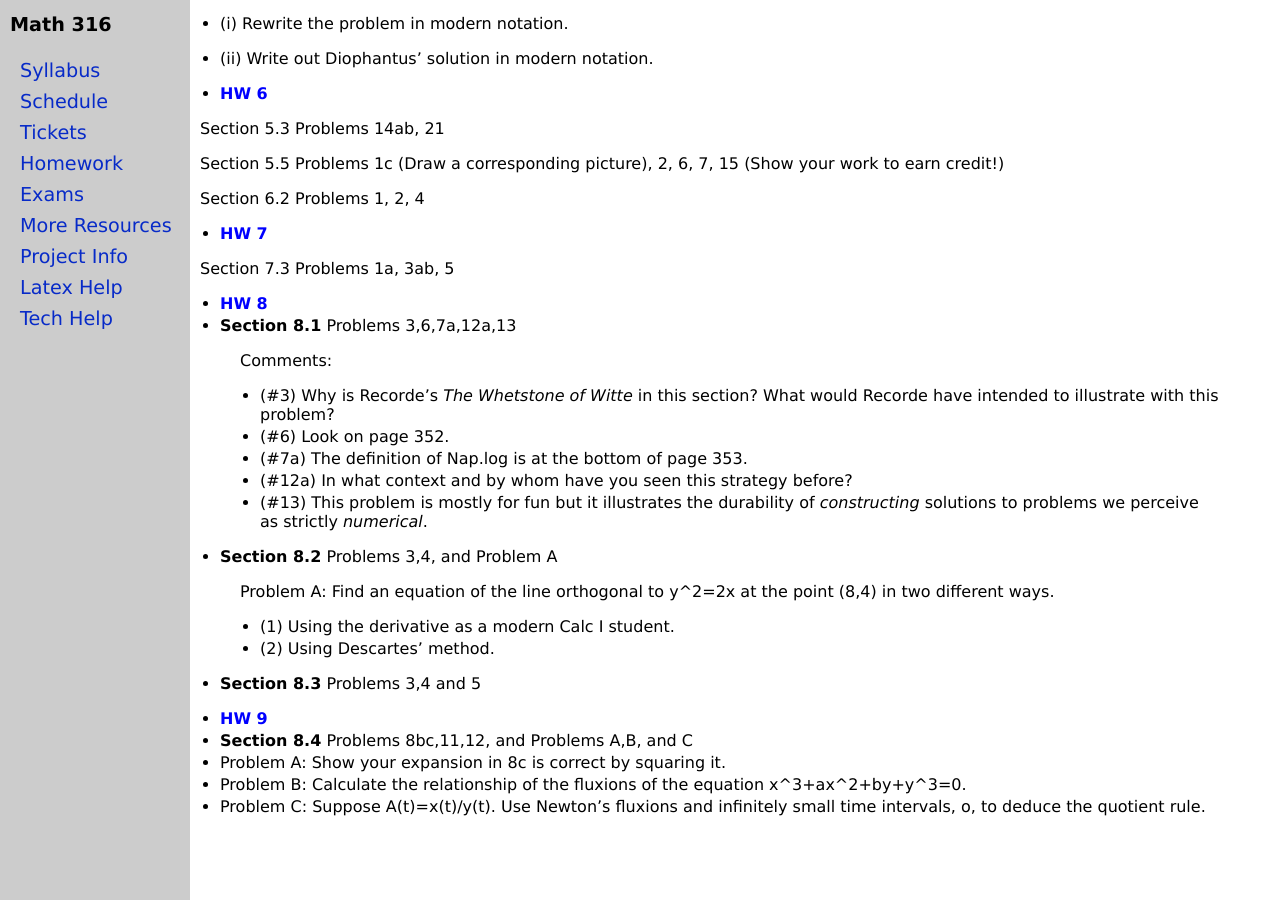
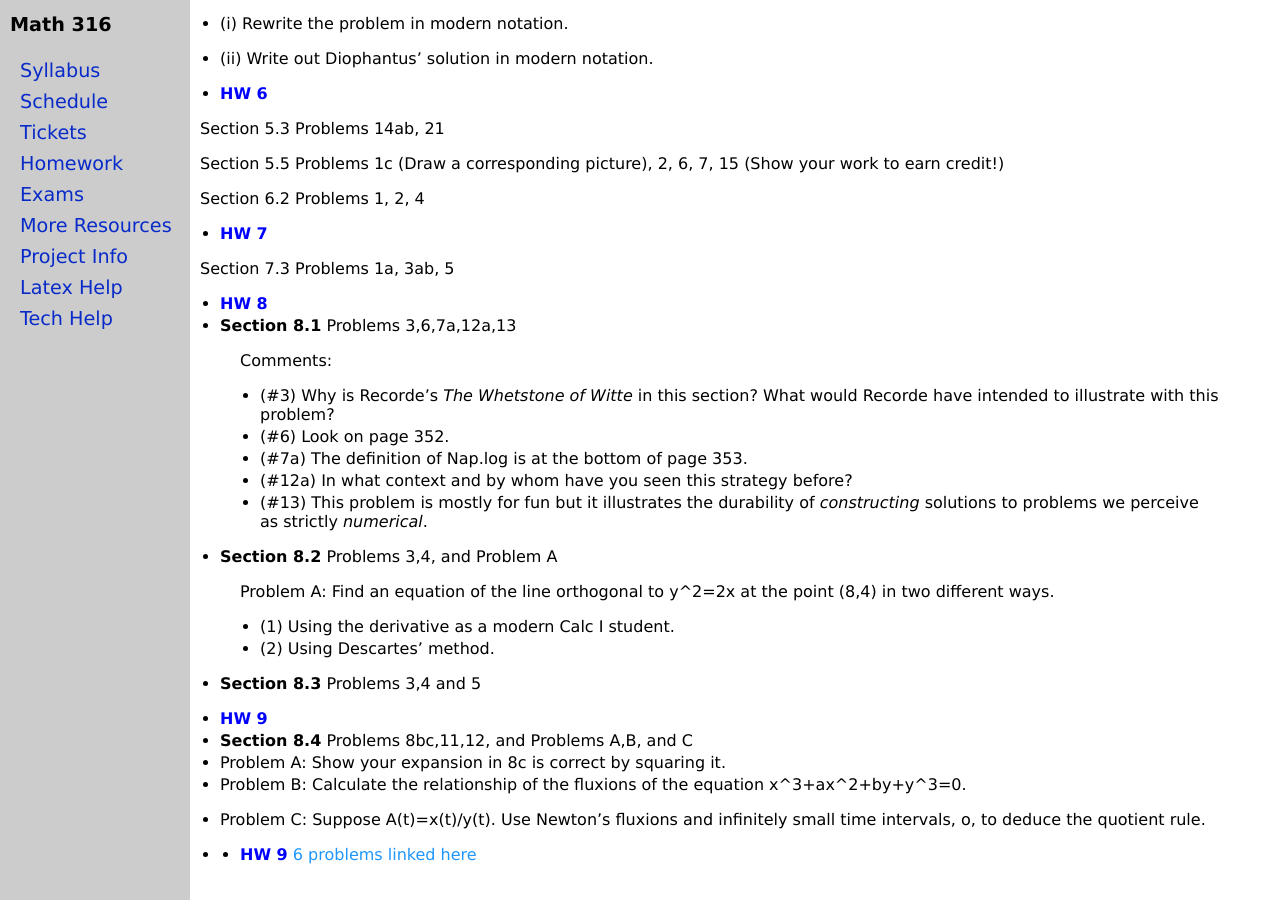
Before and after one commit to jrfaudree/HOM, a Jekyll site: the page built from homework.md, in a window 1280 px wide and 900 px high, scrolled down 1774 px. Built offline with Jekyll 4.4.1, drawn with Linux system fonts in a browser that asks for light colours.

Commit message:
Update homework.md

```diff
--- a/homework.md
+++ b/homework.md
@@ -132,3 +132,6 @@ Section 7.3 Problems 1a, 3ab, 5
  - Problem A: Show your expansion in 8c is correct by squaring it.
  - Problem B: Calculate the relationship of the fluxions of the equation x^3+ax^2+by+y^3=0.
  - Problem C: Suppose A(t)=x(t)/y(t). Use Newton's fluxions and infinitely small time intervals, o, to deduce the quotient rule.
+
+ - * <span style="color:blue">**HW 9**</span>
+     [6 problems linked here](assets/homework/HW-10.pdf)
```
